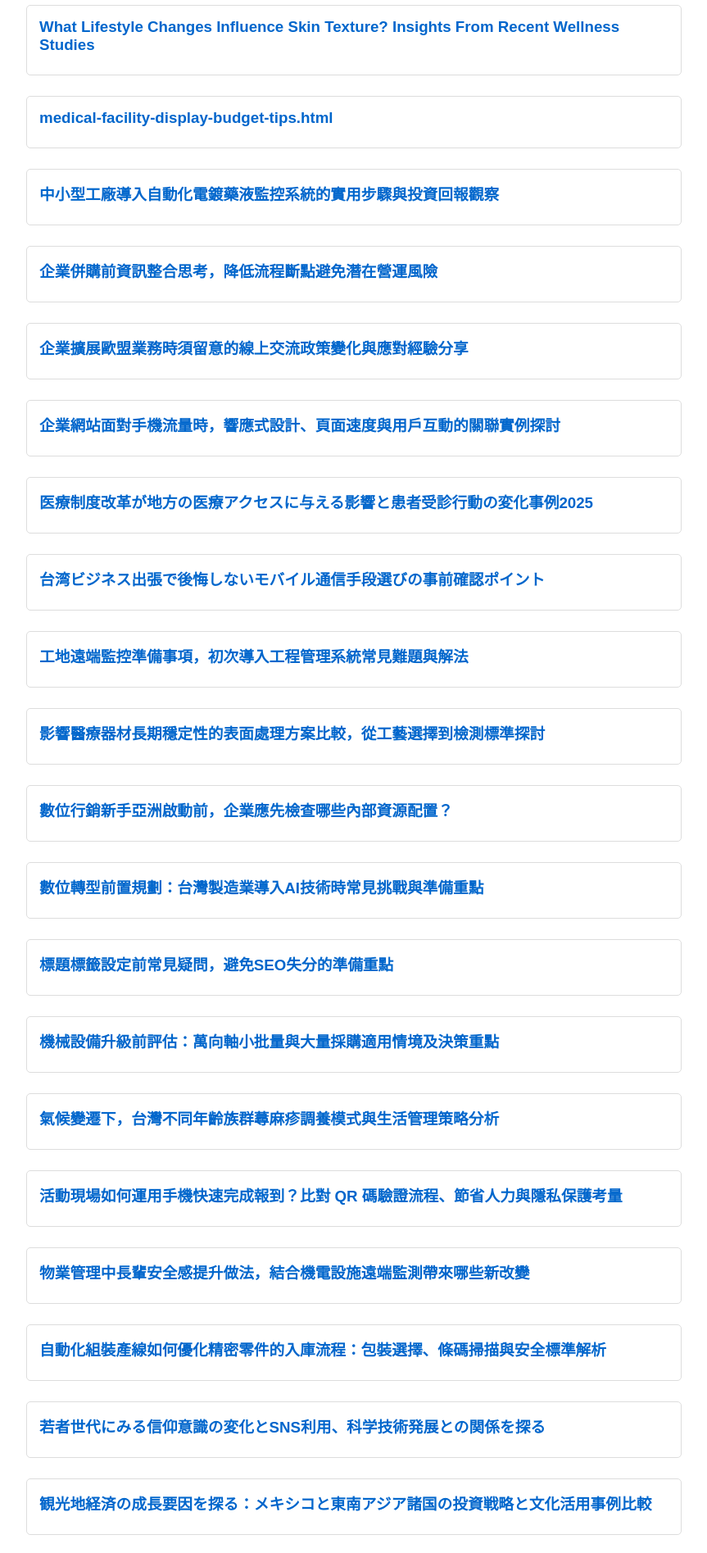
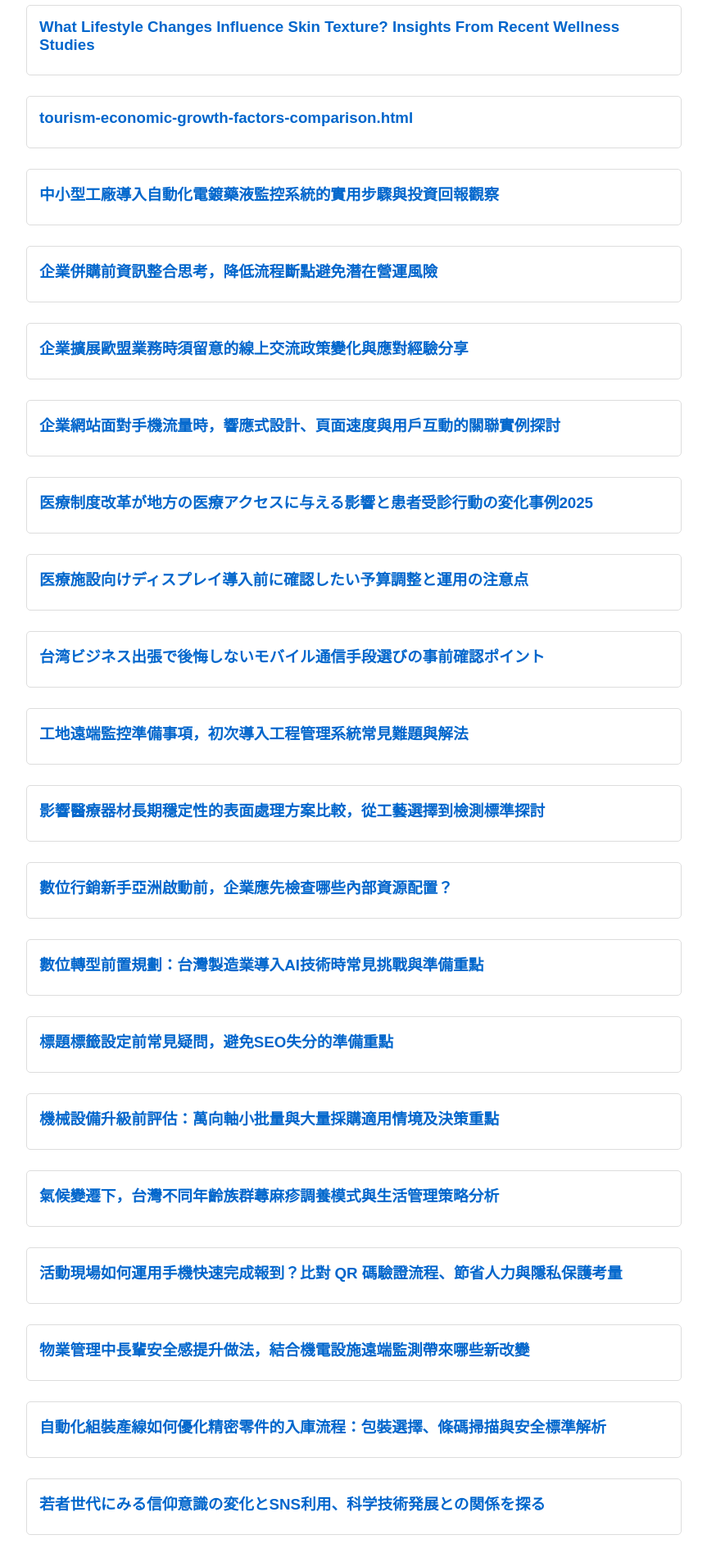
Before and after one commit to kantti05/kantti05.github.io, a plain HTML site: page index.html in a window 1280 px wide. Shown: the part 960-2855 px from the top of the page at 82% size, without its empty margins (208-1071 px from the left). Drawn offline with Linux system fonts and the light colour scheme.

Commit message:
自動更新 Index.html - 文章目錄（包含Gist）

```diff
--- a/index.html
+++ b/index.html
@@ -55,7 +55,7 @@
             <h3><a href="skin-texture-wellness-studies-insights.html">What Lifestyle Changes Influence Skin Texture? Insights From Recent Wellness Studies</a></h3>
         </div>
         <div class="article-item">
-            <h3><a href="medical-facility-display-budget-tips.html">medical-facility-display-budget-tips.html</a></h3>
+            <h3><a href="tourism-economic-growth-factors-comparison.html">tourism-economic-growth-factors-comparison.html</a></h3>
         </div>
         <div class="article-item">
             <h3><a href="automated-plating-solution-implementation.html">中小型工廠導入自動化電鍍藥液監控系統的實用步驟與投資回報觀察</a></h3>
@@ -71,6 +71,9 @@
         </div>
         <div class="article-item">
             <h3><a href="healthcare-reform-impact-patient-behavior-changing-action.html">医療制度改革が地方の医療アクセスに与える影響と患者受診行動の変化事例2025</a></h3>
+        </div>
+        <div class="article-item">
+            <h3><a href="medical-facility-display-budget-tips.html">医療施設向けディスプレイ導入前に確認したい予算調整と運用の注意点</a></h3>
         </div>
         <div class="article-item">
             <h3><a href="business-travel-mobile-communication-tips.html">台湾ビジネス出張で後悔しないモバイル通信手段選びの事前確認ポイント</a></h3>
@@ -107,9 +110,6 @@
         </div>
         <div class="article-item">
             <h3><a href="changing-beliefs-and-sns-usage.html">若者世代にみる信仰意識の変化とSNS利用、科学技術発展との関係を探る</a></h3>
-        </div>
-        <div class="article-item">
-            <h3><a href="tourism-economic-growth-factors-comparison.html">観光地経済の成長要因を探る：メキシコと東南アジア諸国の投資戦略と文化活用事例比較</a></h3>
         </div>
         <div class="article-item">
             <h3><a href="ai-education-platform-collaboration.html">跨界教育AI應用：學校引入多平台協作軟體經驗與現場調整重點分享</a></h3>
@@ -244,7 +244,7 @@
     </div>
 
     <div class="footer">
-        <p>Total 60 items (30 articles, 30 gists) | Last updated: 2026-11-17 09:02:43</p>
+        <p>Total 60 items (30 articles, 30 gists) | Last updated: 2026-11-18 09:01:53</p>
     </div>
 </body>
 </html>
```
